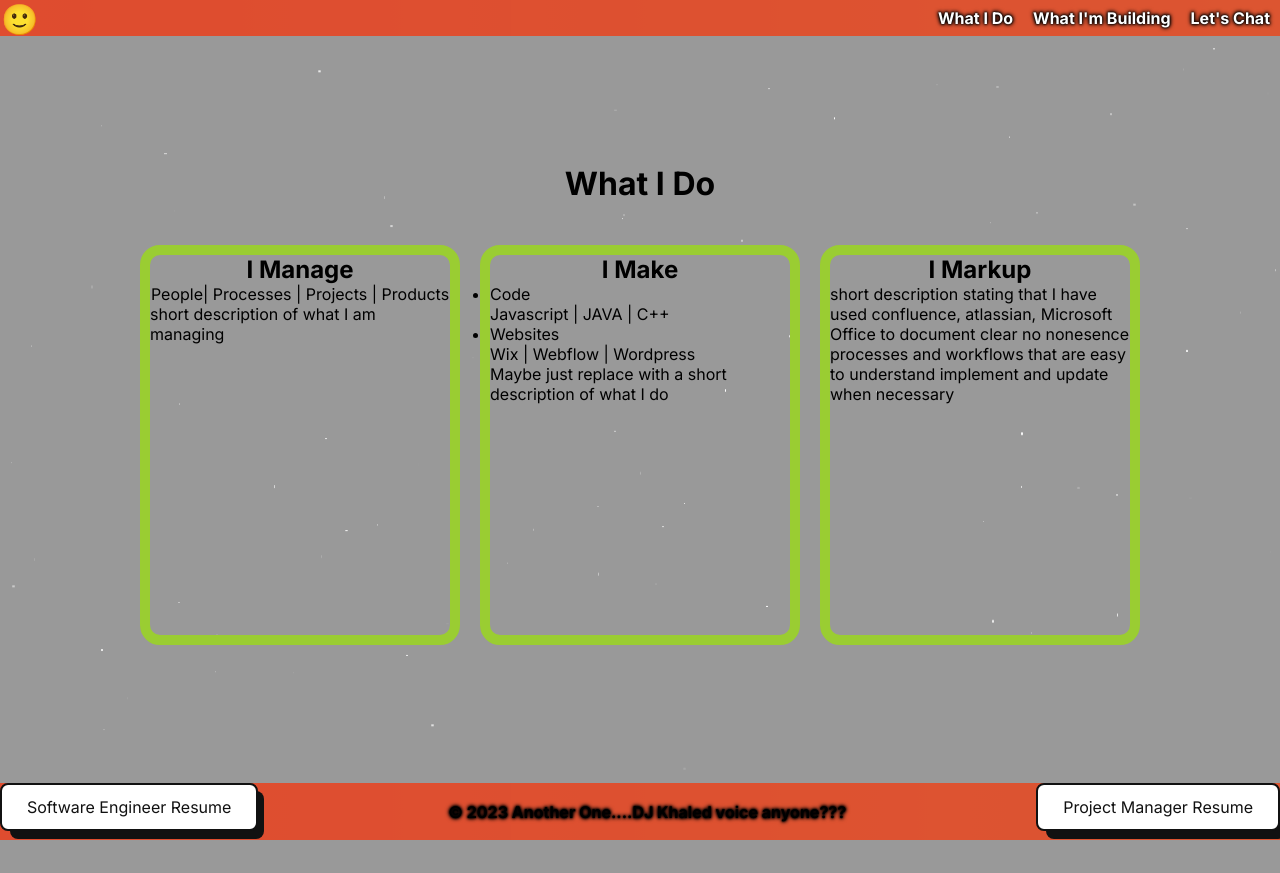
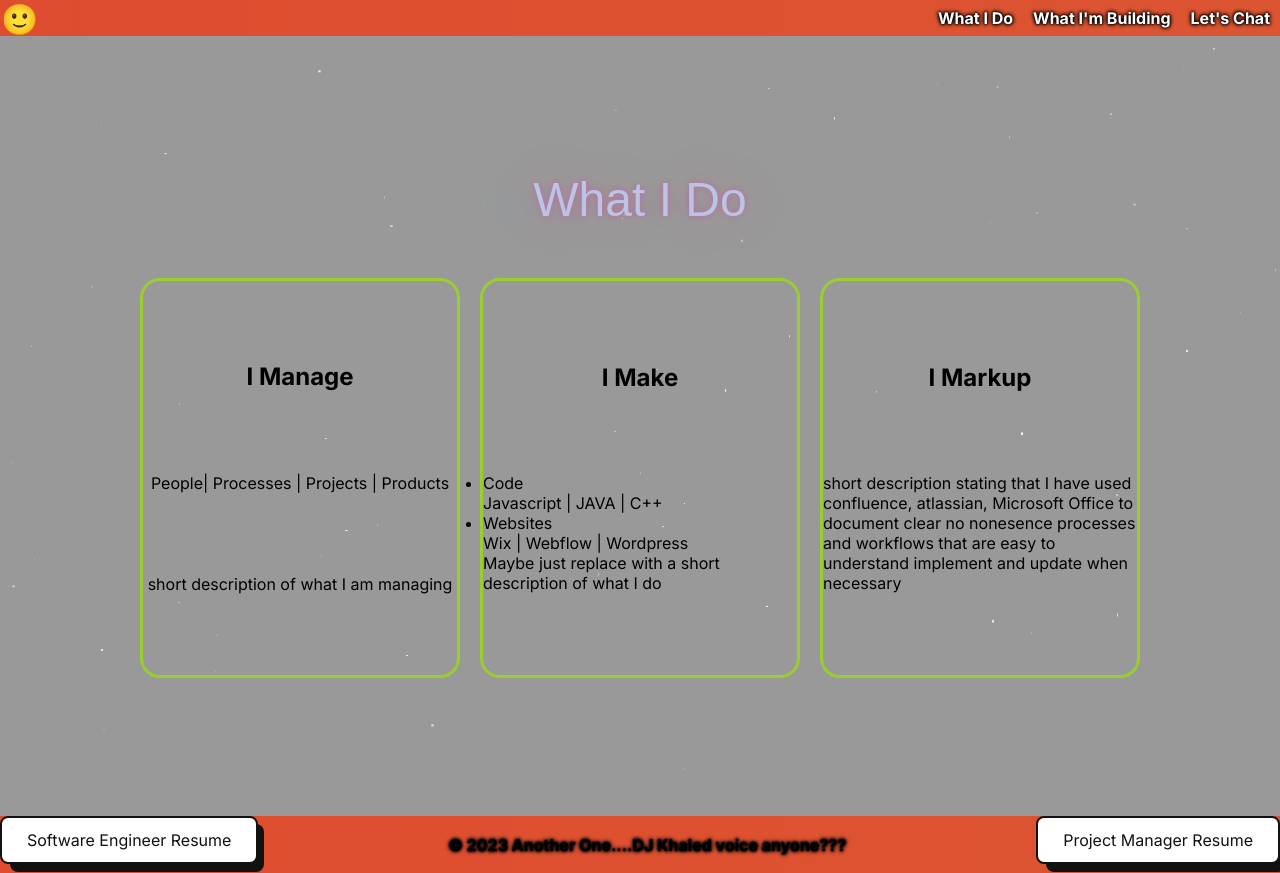
Before and after one commit to 52lions06/Portfolio-2023, a Next.js app: page /what-i-do in a window 1280 px wide. Before the commit the page ends 840 px from the top, so only its background shows below. Built offline with nearby package versions, Linux system fonts and the light colour scheme.

Commit message:
I updated the What I do title

```diff
--- a/src/app/what-i-do/WhatIDo.module.css
+++ b/src/app/what-i-do/WhatIDo.module.css
@@ -1,3 +1,9 @@
+.title {
+  margin: auto;
+  font: 300% / 1.5 Raleway, sans-serif;
+  color: hsl(230, 100%, 95%);
+  animation: lights 5s 750ms linear infinite;
+}
 .flexContainer {
   display: flex;
   flex-direction: row;
@@ -8,14 +14,66 @@
 .box {
   display: flex;
   flex-direction: column;
+  justify-content: space-evenly;
   align-items: center;
   width: 320px;
   height: 400px;
   margin: 10px;
-  border: 10px solid yellowgreen;
+  border: 3px solid yellowgreen;
   border-radius: 20px;
+  transition: background-color 0.5s;
 }
 
-.box:hover {
-  background-color: white;
+.manage.box:hover {
+  background-color: #2030c87d;
 }
+
+.make.box:hover {
+  background-color: #28d0267d;
+}
+
+.markup.box:hover {
+  background-color: #20c8c67d;
+}
+
+@keyframes lights {
+  0% {
+    color: hsl(230, 40%, 80%);
+    text-shadow: 0 0 1em hsla(320, 100%, 50%, 0.2),
+      0 0 0.125em hsla(320, 100%, 60%, 0.3),
+      -1em -0.125em 0.5em hsla(40, 100%, 60%, 0),
+      1em 0.125em 0.5em hsla(200, 100%, 60%, 0);
+  }
+
+  30% {
+    color: hsl(230, 80%, 90%);
+    text-shadow: 0 0 1em hsla(320, 100%, 50%, 0.5),
+      0 0 0.125em hsla(320, 100%, 60%, 0.5),
+      -0.5em -0.125em 0.25em hsla(40, 100%, 60%, 0.2),
+      0.5em 0.125em 0.25em hsla(200, 100%, 60%, 0.4);
+  }
+
+  40% {
+    color: hsl(230, 100%, 95%);
+    text-shadow: 0 0 1em hsla(320, 100%, 50%, 0.5),
+      0 0 0.125em hsla(320, 100%, 90%, 0.5),
+      -0.25em -0.125em 0.125em hsla(40, 100%, 60%, 0.2),
+      0.25em 0.125em 0.125em hsla(200, 100%, 60%, 0.4);
+  }
+
+  70% {
+    color: hsl(230, 80%, 90%);
+    text-shadow: 0 0 1em hsla(320, 100%, 50%, 0.5),
+      0 0 0.125em hsla(320, 100%, 60%, 0.5),
+      0.5em -0.125em 0.25em hsla(40, 100%, 60%, 0.2),
+      -0.5em 0.125em 0.25em hsla(200, 100%, 60%, 0.4);
+  }
+
+  100% {
+    color: hsl(230, 40%, 80%);
+    text-shadow: 0 0 1em hsla(320, 100%, 50%, 0.2),
+      0 0 0.125em hsla(320, 100%, 60%, 0.3),
+      1em -0.125em 0.5em hsla(40, 100%, 60%, 0),
+      -1em 0.125em 0.5em hsla(200, 100%, 60%, 0);
+  }
+}
--- a/src/app/what-i-do/page.tsx
+++ b/src/app/what-i-do/page.tsx
@@ -3,23 +3,16 @@ import React from "react";
 import styles from "./WhatIDo.module.css";
 
 const WhatIDo = () => {
-  const boxStyle = {
-    transition: "background-color 0.3s",
-    ":hover": {
-      backgroundColor: "#e0e0ff",
-    },
-  };
-
   return (
     <main>
-      <h1>What I Do</h1>
+      <h1 className={styles.title}>What I Do</h1>
       <section className={styles.flexContainer}>
-        <div className={styles.box} style={boxStyle}>
+        <div className={`${styles.manage} ${styles.box}`}>
           <h2>I Manage</h2>
           <p> People| Processes | Projects | Products</p>
           <p> short description of what I am managing</p>
         </div>
-        <div className={styles.box} style={boxStyle}>
+        <div className={`${styles.make} ${styles.box}`}>
           <h2> I Make </h2>
           <ul>
             <li>Code</li>
@@ -29,7 +22,7 @@ const WhatIDo = () => {
             <p> Maybe just replace with a short description of what I do</p>
           </ul>
         </div>
-        <div className={styles.box} style={boxStyle}>
+        <div className={`${styles.markup} ${styles.box}`}>
           <h2> I Markup </h2>
           <p>
             {" "}
```
